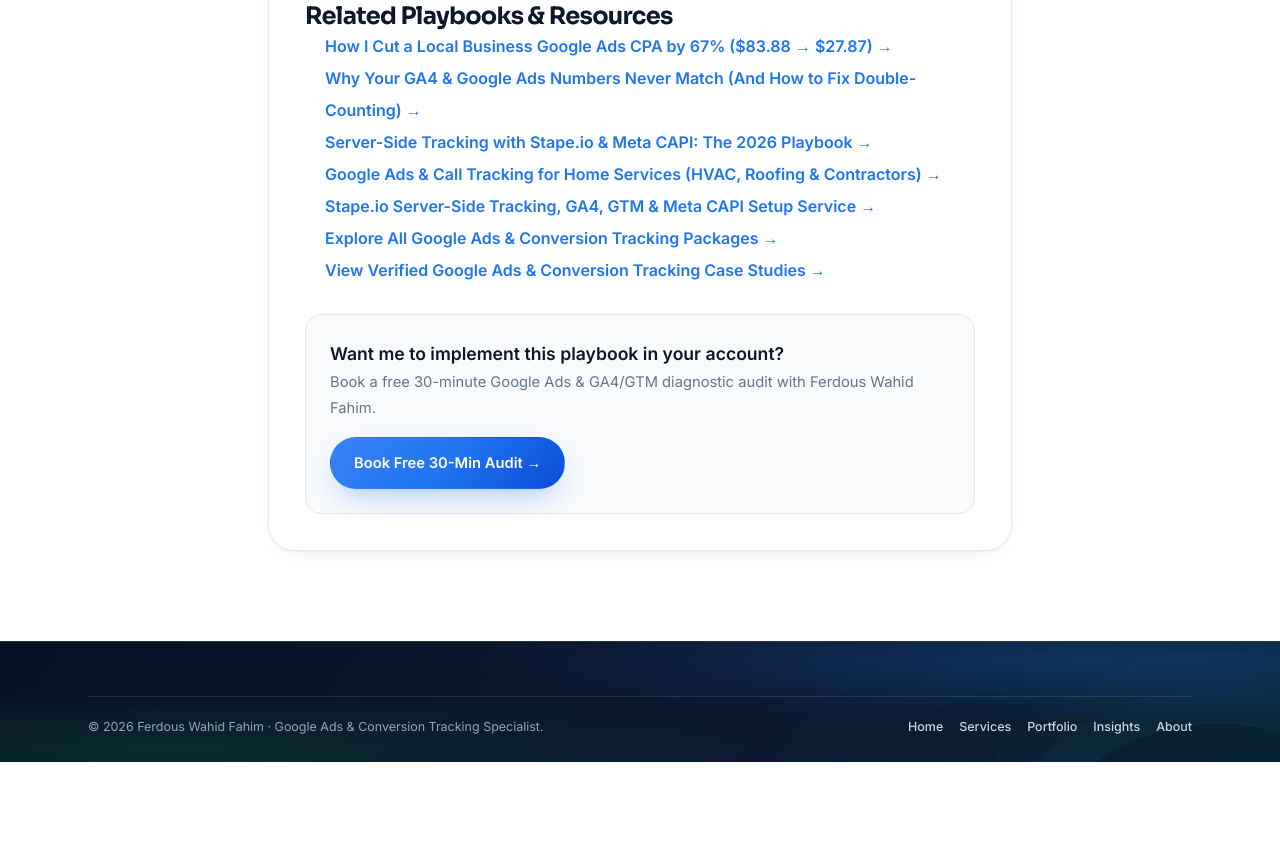
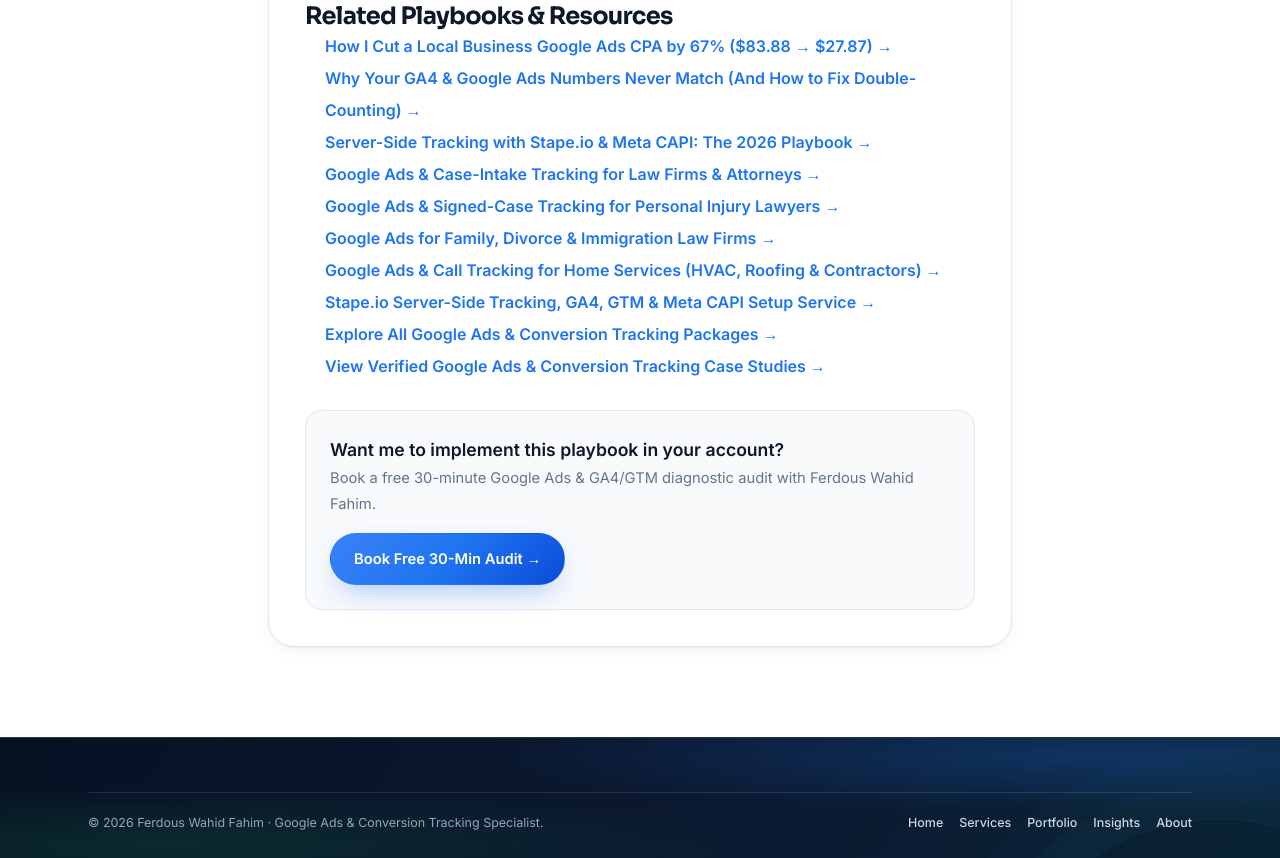
Before and after one commit to ferduswahidfahim200624-rgb/adsbyfahim, a plain HTML site: page insights/7-day-high-intent-search-sprint-303-conversions.html in a window 1280 px wide. Shown: the part 3012-3870 px from the top of the page. Before the commit the page ends 3774 px from the top, so only its background shows below. Drawn offline with Linux system fonts and the light colour scheme.

Commit message:
Add internal links to new Law Firm pages in blog playbooks

```diff
--- a/insights/7-day-high-intent-search-sprint-303-conversions.html
+++ b/insights/7-day-high-intent-search-sprint-303-conversions.html
@@ -191,6 +191,9 @@ height="0" width="0" style="display:none;visibility:hidden"></iframe></noscript>
           <li><a href="/insights/cut-local-business-google-ads-cpa-by-67-percent" style="color:var(--blue);font-weight:600;">How I Cut a Local Business Google Ads CPA by 67% ($83.88 → $27.87) →</a></li>
           <li><a href="/insights/why-ga4-and-google-ads-conversion-numbers-never-match" style="color:var(--blue);font-weight:600;">Why Your GA4 &amp; Google Ads Numbers Never Match (And How to Fix Double-Counting) →</a></li>
           <li><a href="/insights/server-side-tracking-stape-io-meta-capi-playbook" style="color:var(--blue);font-weight:600;">Server-Side Tracking with Stape.io &amp; Meta CAPI: The 2026 Playbook →</a></li>
+        <li><a href="/google-ads-law-firms" style="color:var(--blue);font-weight:600;">Google Ads &amp; Case-Intake Tracking for Law Firms &amp; Attorneys →</a></li>
+        <li><a href="/google-ads-personal-injury-lawyers" style="color:var(--blue);font-weight:600;">Google Ads &amp; Signed-Case Tracking for Personal Injury Lawyers →</a></li>
+        <li><a href="/google-ads-immigration-family-lawyers" style="color:var(--blue);font-weight:600;">Google Ads for Family, Divorce &amp; Immigration Law Firms →</a></li>
         <li><a href="/google-ads-home-services" style="color:var(--blue);font-weight:600;">Google Ads &amp; Call Tracking for Home Services (HVAC, Roofing &amp; Contractors) →</a></li>
         <li><a href="/stape-server-side-tracking" style="color:var(--blue);font-weight:600;">Stape.io Server-Side Tracking, GA4, GTM &amp; Meta CAPI Setup Service →</a></li>
         <li><a href="/services" style="color:var(--blue);font-weight:600;">Explore All Google Ads &amp; Conversion Tracking Packages →</a></li>
```
Also changed, not shown: insights/cut-local-business-google-ads-cpa-by-67-percent.html (+3 -0 lines), insights/server-side-tracking-stape-io-meta-capi-playbook.html (+3 -0 lines), insights/why-ga4-and-google-ads-conversion-numbers-never-match.html (+3 -0 lines).
